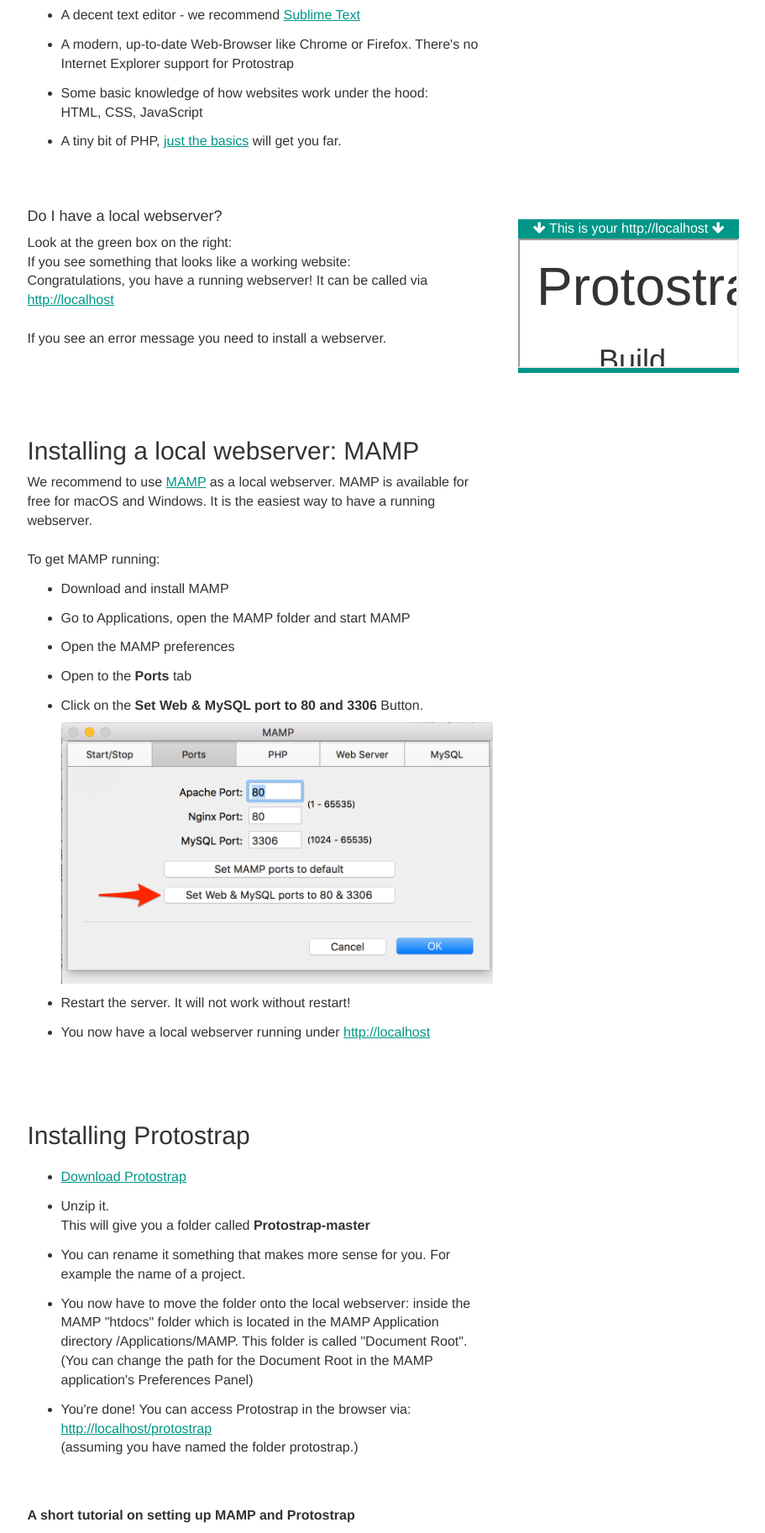
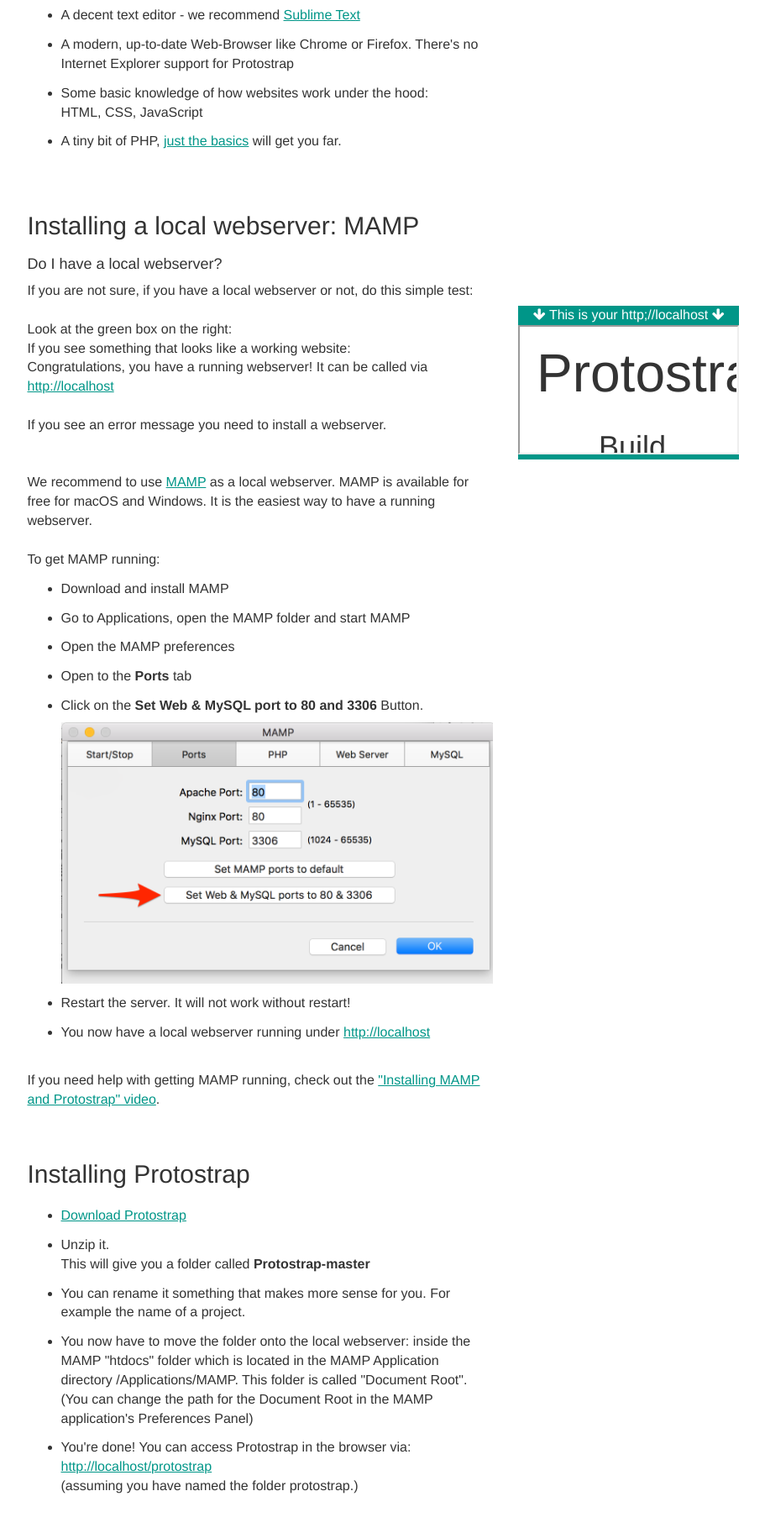
Before and after one commit to lessamess/protostrap-site, a PHP site: page /protostrap/start.php in a window 1280 px wide. Shown: the part 455-2280 px from the top of the page at 84% size, without its empty margins (335-1246 px from the left). Run offline with PHP 8.4, Linux system fonts and the light colour scheme; grey boxes are pictures that could not be loaded.

Commit message:
korrektur

```diff
--- a/basics.php
+++ b/basics.php
@@ -41,7 +41,7 @@ $activeNavigation = "basics";
                     <div class="row">
                         <div class="col-md-8">
 
-                                   This is an overview of Protostrap's parts. <br>This should give you some orientation of what is where.
+                                   This is an overview of Protostrap's elements and it's strucure to give you some orientation of what is where.
 
                         </div>
                     </div>
--- a/snippets/basics_adminPanel.php
+++ b/snippets/basics_adminPanel.php
@@ -1,6 +1,8 @@
 <div class="row">
     <div class="col-md-8">
         The Admin Panel is where you can enable or disable 3rd Party extentions and can import spreadsheets to have your prototype's data available locally (great if you want to work offline)
+        <br><br>
+        You can reach the Admin Panel in the browser via <br><b>yourlocalhost/nameofyourproject/core</b>
     <br>
     <br>
     A screnshot of the Admin Panel:
--- a/snippets/basics_fileStructure.php
+++ b/snippets/basics_fileStructure.php
@@ -8,7 +8,7 @@
             <li>Including meta_javascripts.php loads all the javascript libraries. Without it nothing will be interactive.</li>
         </ul>
 
-        This below is the minimal filestructure that Protostrap requires.
+        Below you find the minimal filestructure that Protostrap requires.
         <div class="micropadding"></div>
     </div>
     <div class="col-md-4">
--- a/snippets/basics_filesAndFolders.php
+++ b/snippets/basics_filesAndFolders.php
@@ -33,7 +33,7 @@ testpage.php
      </tr>
      <tr>
          <td>data</td>
-         <td>All YAML files that contain the data of the Prototype. See the section Data Folder for a detailed documentation</td>
+         <td>All YAML files that contain the data of the Prototype. See the section <a href="data.php#textFiles">Simple Data-Layer in Text Files</a> for a detailed documentation</td>
      </tr>
      <tr>
          <td>ico</td>
--- a/snippets/basics_snippets.php
+++ b/snippets/basics_snippets.php
@@ -4,7 +4,7 @@
         <br><br>
         This is done by saving the code of the snippet to a separate file into the directory <b>snippets</b>. <br><br>
 
-        The snippet can then be included into the page by using this function:<br><br>
+        The snippet can then be included into any page by using this function:<br><br>
         <pre><code class="php">// This includes the contents of the file
 // snippets/footer.php
 &lt;?php include("./snippets/footer.php");?></code></pre>
--- a/snippets/components_fakeAuth.php
+++ b/snippets/components_fakeAuth.php
@@ -1,4 +1,4 @@
-<div class="row">
+<div class="row" >
     <div class="col-md-10">
     With Protostrap you can prototype rolebased experiences without having to duplicate your prototype for the different users and roles. <br><br>
     Protostrap let's you define users and roles in the file assets/data/users.yml. <br>
@@ -43,7 +43,7 @@ The essential part of the form is the Email field. Protostrap will log the user
                 <form action='' method='post' id="loginform">
                     <div class="form-group">
                         <label for="login">Email</label>
-                        <input id="login" name='login' class='form-control' type='text' placeholder='Email' >
+                        <input id="login" name='login' class='form-control' type='text' placeholder='Email' autofocus>
                     </div>
 
                     <div class="form-group">
--- a/snippets/components_fakeGoogle.php
+++ b/snippets/components_fakeGoogle.php
@@ -8,7 +8,7 @@
         <?php box("<b>Heads up!</b><br>Google restricts the free searches over their Custom Search API to 100 searches per day. Therefore the search result page above displays alwas the same static result page.", "info", "inherit" , "boxid" , "" ); ?>
         <br>
         <b>Redirecting to the Prototype</b><br>
-        The Google results really come from Google. Although: they are not requested through the users broser but through Protostrap itself. So the results pass though Protostrap before being shown to the user. <br><br>
+        The Google results really come from Google. Although: they are not requested through the users browser but through Protostrap itself. So the results pass though Protostrap before being shown to the user. <br><br>
         Just passing on the list to the users would not make much sense. After all you want to find out how the users react to the prototype. <br>
         Protostrap let's you define URLs that it will change to point to the prototype instead. <br><br>
         All the data needed is in the file <b>fakeGoogle.yml</b> in the folder assets/data.
--- a/snippets/dataLayer_concept.php
+++ b/snippets/dataLayer_concept.php
@@ -3,7 +3,7 @@
         Modern prototypes simulate the real thing as closely as possible. This means that they have to display and work with realistic data, often in great quantities. Getting the data into the prototype as easily as possible is a key aspect of prototyping. <br>
         <br>
         Protostrap allows you to build prototypes with flexible data that is easy to manage. Designers should not have to manage databases. They should be able to provide data in a way that is as easy to learn as possible.
-        Users should also be alter data when using the prototype and the prototype's data should be resettable easily.
+        Users should also be able to alter data when using the prototype and the prototype's data should be resettable easily.
         <br><br>
         <h4>Data sources</h4>
         Protostrap has different ways to get data into the Prototype;
--- a/snippets/dataLayer_googleSpreadsheets.php
+++ b/snippets/dataLayer_googleSpreadsheets.php
@@ -1,6 +1,6 @@
 <div class="row">
     <div class="col-md-8">
-        Google spreadsheets have proven to be a very convenient way to get data into the prototypes, especially large amounts of data. Google spreadsheets are simple to use and can also be shared with customers to make them add data they would like to seee in the prototype.
+        Google spreadsheets have proven to be a very convenient way to get data into prototypes, especially large amounts of data. Google spreadsheets are simple to use and can also be shared with customers to make them add data they would like to seee in the prototype.
 
         <a id="structure"></a>
         <h4 class="sub">The structure of the spreadsheets</h4>
@@ -19,6 +19,6 @@
         <h4 class="sub">The spreadsheets' data in PHP</h4>
         To import the data you have to tell Protostrap the url of the spreadsheet and what variable it should be assigned to.
         <br>
-        This can be done by adding linkes to the file <b>linkedData.yml</b> in
+        This can be done by adding links to the file <b>linkedData.yml</b> in
     </div>
 </div>
--- a/snippets/dataLayer_textFiles.php
+++ b/snippets/dataLayer_textFiles.php
@@ -26,7 +26,7 @@
             </tr>
             <tr>
                 <td>translations.yml</td>
-                <td>The basic file structure for having multilinual support in your prototype</td>
+                <td>The basic file structure for having multilingual support in your prototype</td>
             </tr>
             <tr>
                 <td>users.yml</td>
@@ -66,7 +66,7 @@ news:
 </div>
 <div class="row">
     <div class="col-md-8">
-        All entries in a YAMl file get transformed into variables that you can use in the PHP files. <br>
+        All entries in a YAML file get transformed into variables that you can use in the PHP files. <br>
         Each key that is not indented is a variable. In the example above you would get 3 variables:
         brand, favoriteColor and news. <br><br>
         News is not only a variable, it is an array. The levels of an array are done by indenting each level by exactly 2 spaces. <br>
--- a/snippets/gettingStarted_install.php
+++ b/snippets/gettingStarted_install.php
@@ -11,6 +11,7 @@
                 You're done! You can access Protostrap in the browser via: <a href="http://localhost/protostrap">http://localhost/protostrap</a><br>(assuming you have named the folder protostrap.)
             </li>
         </ul>
+        <a name="installMampAndProtostrap"></a>
         <br><br>
         <b>A short tutorial on setting up MAMP and Protostrap</b><br>
         <div class="micropadding"></div>
--- a/snippets/gettingStarted_requirements.php
+++ b/snippets/gettingStarted_requirements.php
@@ -7,7 +7,7 @@
                 A local webserver with any recent version of PHP.
             </li>
             <li>
-                A decent text editor - we recommend <a href="https://www.sublimetext.com/">Sublime Text</a>
+                A decent text editor - we recommend <a href="https://www.sublimetext.com/" target="_blank">Sublime Text</a>
             </li>
             <li>
                 A modern, up-to-date Web-Browser like Chrome or Firefox. There's no Internet Explorer support for Protostrap
@@ -16,32 +16,8 @@
                 Some basic knowledge of how websites work under the hood: <br>HTML, CSS, JavaScript
             </li>
             <li>
-            A tiny bit of PHP, <a href="phpbasics.php">just the basics</a> will get you far.
+            A tiny bit of PHP, <a href="https://www.codecademy.com/learn/php" target="_blank">just the basics</a> will get you far.
             </li>
         </ul>
-        <br><br>
     </div>
 </div>
-<div class="row">
-    <div class="col-md-8">
-    <h4>Do I have a local webserver?</h4>
-        Look at the green box <span class="hidden-xs">on the right</span>:<br>
-        <div class="block visible-xs"  style="background-color: #009688; color: #fff;">
-            <i class="fa fa-arrow-down"></i> This is your http;//localhost <i class="fa fa-arrow-down"></i>
-            <iframe src="http://localhost" frameborder="1" style="width:100%;background-color: #fff; color: #fff;"></iframe>
-
-        </div>
-        If you see something that looks like a working website: <br>Congratulations, you have a running webserver!  It can be called via <a href="http://localhost">http://localhost</a><br><br>
-        If you see an error message you need to install a webserver. <br>
-        <br><br>
-    </div>
-    <div class="col-md-4 align-center hidden-xs">
-        <br>
-        <div class="block"  style="background-color: #009688; color: #fff;">
-            <i class="fa fa-arrow-down"></i> This is your http;//localhost <i class="fa fa-arrow-down"></i>
-            <iframe src="http://localhost" frameborder="1" style="width:100%;background-color: #fff; color: #fff;"></iframe>
-
-        </div>
-
-    </div>
-</div>
--- a/snippets/gettingStarted_sublime.php
+++ b/snippets/gettingStarted_sublime.php
@@ -70,7 +70,7 @@
             </ul>
             You now have the snippets at your disposal: <br>
             Open any php file in sublime, enter <b>testsnippet</b> and hit the tab key. <br>
-            You should now see this text: <br><b>This is the test snippet. If you can see this it worked!</b>
+            You should now see this text: <br><b>«This is the test snippet. If you can see this it worked!»</b>
             <br><br>
             <?php box("<b>Heads up!</b><br>Make sure to check out or <b><a href=\"cheatsheet.php\">Cheatsheet</a></b> for an easy start with snippets.", "info", "inherit" , "boxid" , "dismiss" ); ?>
 
--- a/snippets/gettingStarted_webserver.php
+++ b/snippets/gettingStarted_webserver.php
@@ -1,3 +1,29 @@
+<div class="row">
+    <div class="col-md-8">
+    <h4>Do I have a local webserver?</h4>
+        If you are not sure, if you have a local webserver or not, do this simple test: <br><br>
+        Look at the green box <span class="hidden-xs">on the right</span>:<br>
+        <div class="block visible-xs"  style="background-color: #009688; color: #fff;">
+            <i class="fa fa-arrow-down"></i> This is your http;//localhost <i class="fa fa-arrow-down"></i>
+            <iframe src="http://localhost" frameborder="1" style="width:100%;background-color: #fff; color: #fff;"></iframe>
+
+        </div>
+        If you see something that looks like a working website: <br>Congratulations, you have a running webserver!  It can be called via <a href="http://localhost">http://localhost</a><br><br>
+        If you see an error message you need to install a webserver. <br>
+        <br><br>
+    </div>
+    <div class="col-md-4 align-center hidden-xs">
+        <br>
+        <br>
+        <br>
+        <div class="block"  style="background-color: #009688; color: #fff;">
+            <i class="fa fa-arrow-down"></i> This is your http;//localhost <i class="fa fa-arrow-down"></i>
+            <iframe src="http://localhost" frameborder="1" style="width:100%;background-color: #fff; color: #fff;"></iframe>
+
+        </div>
+
+    </div>
+</div>
 <div class="row">
     <div class="col-md-8">
         We recommend to use <a href="https://www.mamp.info">MAMP</a> as a local webserver. MAMP is available for free for macOS and Windows. It is the easiest way to have a running webserver.
@@ -15,10 +41,10 @@
             <li>You now have a local webserver running under <a href="http://localhost">http://localhost</a></li>
         </ul>
         <br>
+        If you need help with getting MAMP running, check out the <a href="#installMampAndProtostrap">"Installing MAMP and Protostrap" video</a>.
+        <br>
 
     </div>
     <div class="col-md-4 align-center hidden-xs">
-
-
     </div>
 </div>
```
Also changed, not shown: testpage.php (+7 -18 lines).
